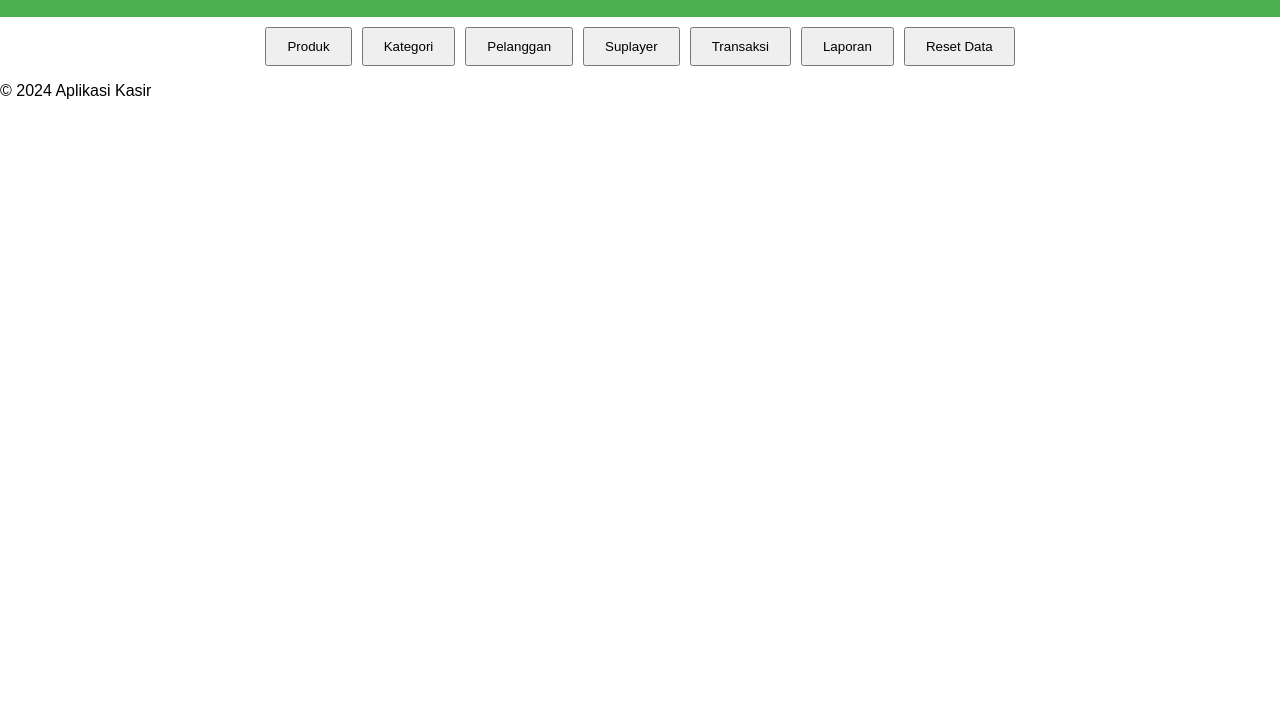
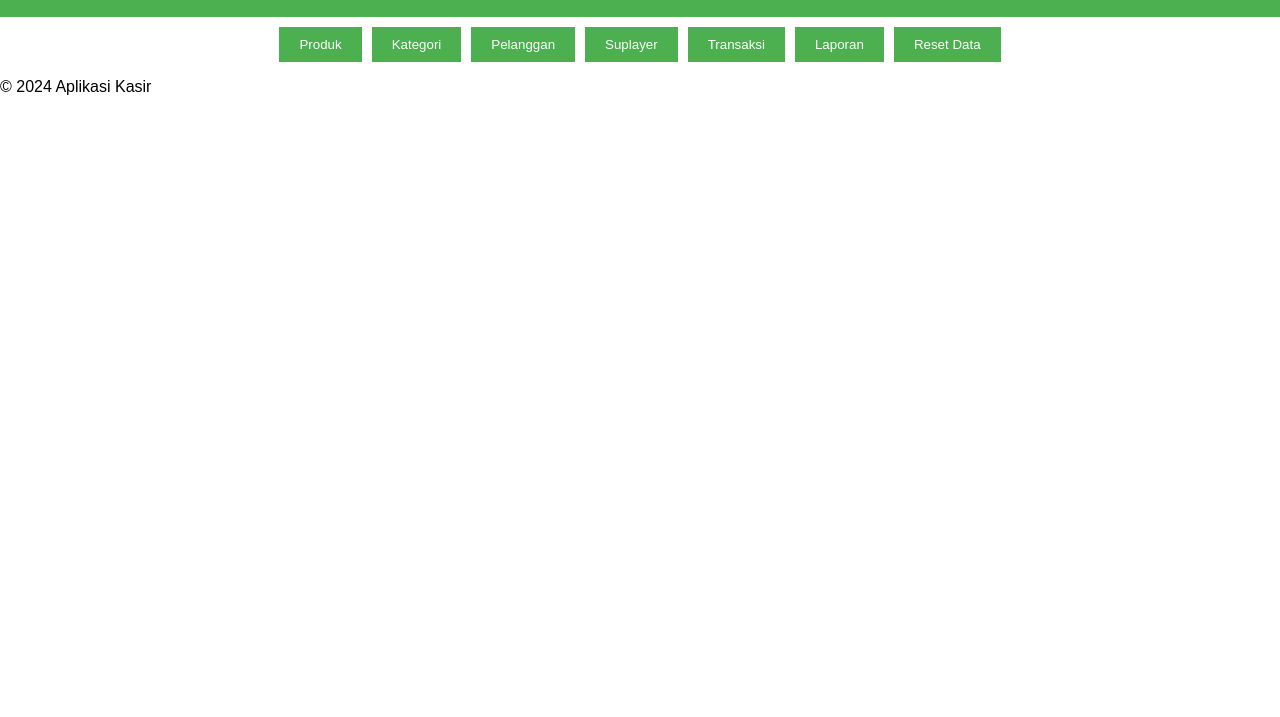
Before and after one commit to tris910509/app--Mq, a plain HTML site: page index.html in a window 1280 px wide. Shown: the part 83-800 px from the top of the page. Drawn offline with Linux system fonts and the light colour scheme.

Commit message:
Update style.css

```diff
--- a/style.css
+++ b/style.css
@@ -41,3 +41,15 @@ th, td {
   padding: 10px;
   text-align: left;
 }
+
+button {
+  background-color: #4CAF50;
+  color: white;
+  border: none;
+  padding: 10px;
+  cursor: pointer;
+}
+
+button:hover {
+  background-color: #45a049;
+}
```
